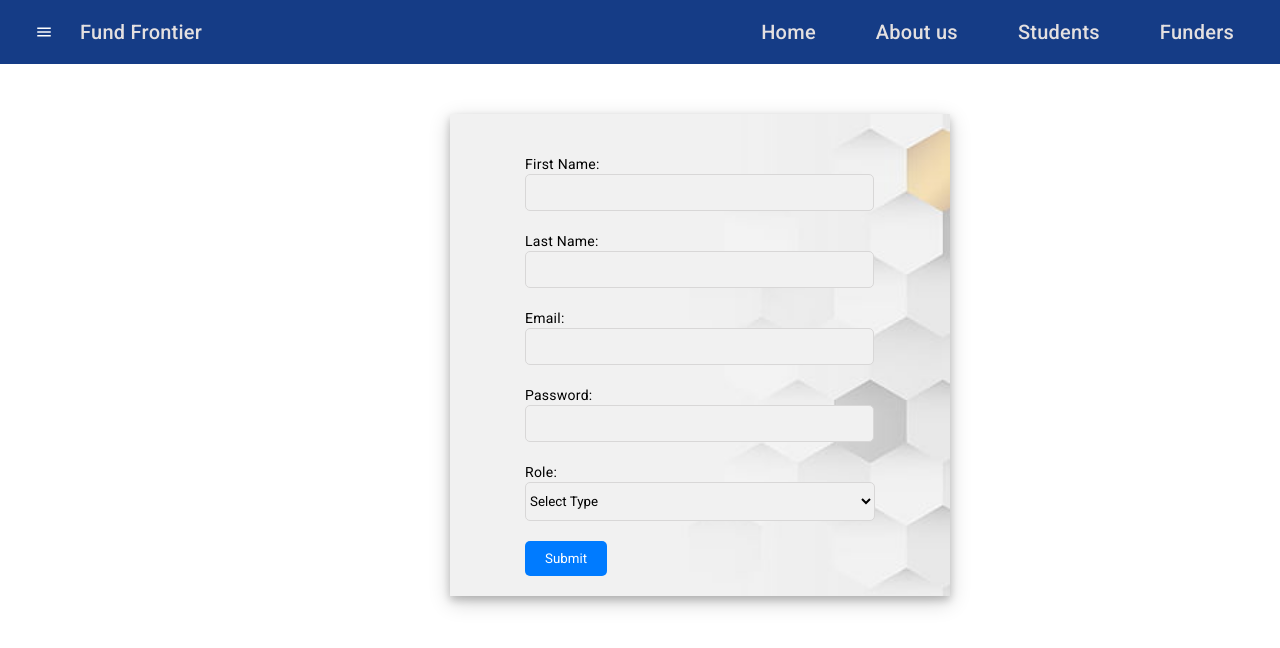
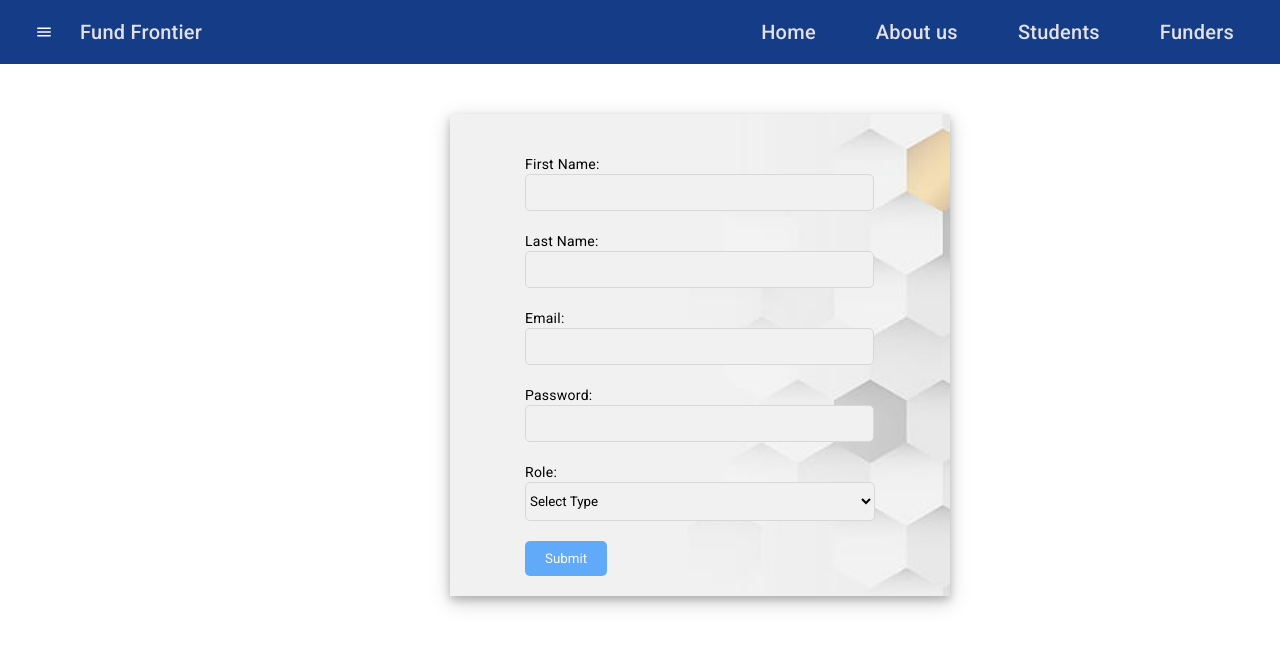
Before and after one commit to DIVYA-BALU/fund-frontier, an Angular app: page /header/register in a window 1280 px wide. Shown: the top 648 px of the page. Built offline with nearby package versions, Linux system fonts and the light colour scheme.

Commit message:
disble button styling in register

```diff
--- a/src/app/components/register/register.component.html
+++ b/src/app/components/register/register.component.html
@@ -65,6 +65,6 @@
       </div>
     </div>
 
-    <button type="submit" [disabled]="registerForm.invalid">Submit</button>
+    <button type="submit" [ngClass]="{'button-disabled': registerForm.invalid === true}" [disabled]="registerForm.invalid">Submit</button>
   </form>
 </div>
--- a/src/app/components/register/register.component.scss
+++ b/src/app/components/register/register.component.scss
@@ -54,3 +54,8 @@ button {
 .error {
   color: red;
 }
+
+.button-disabled  {
+    opacity: 0.6;
+    cursor: not-allowed;
+}
```
